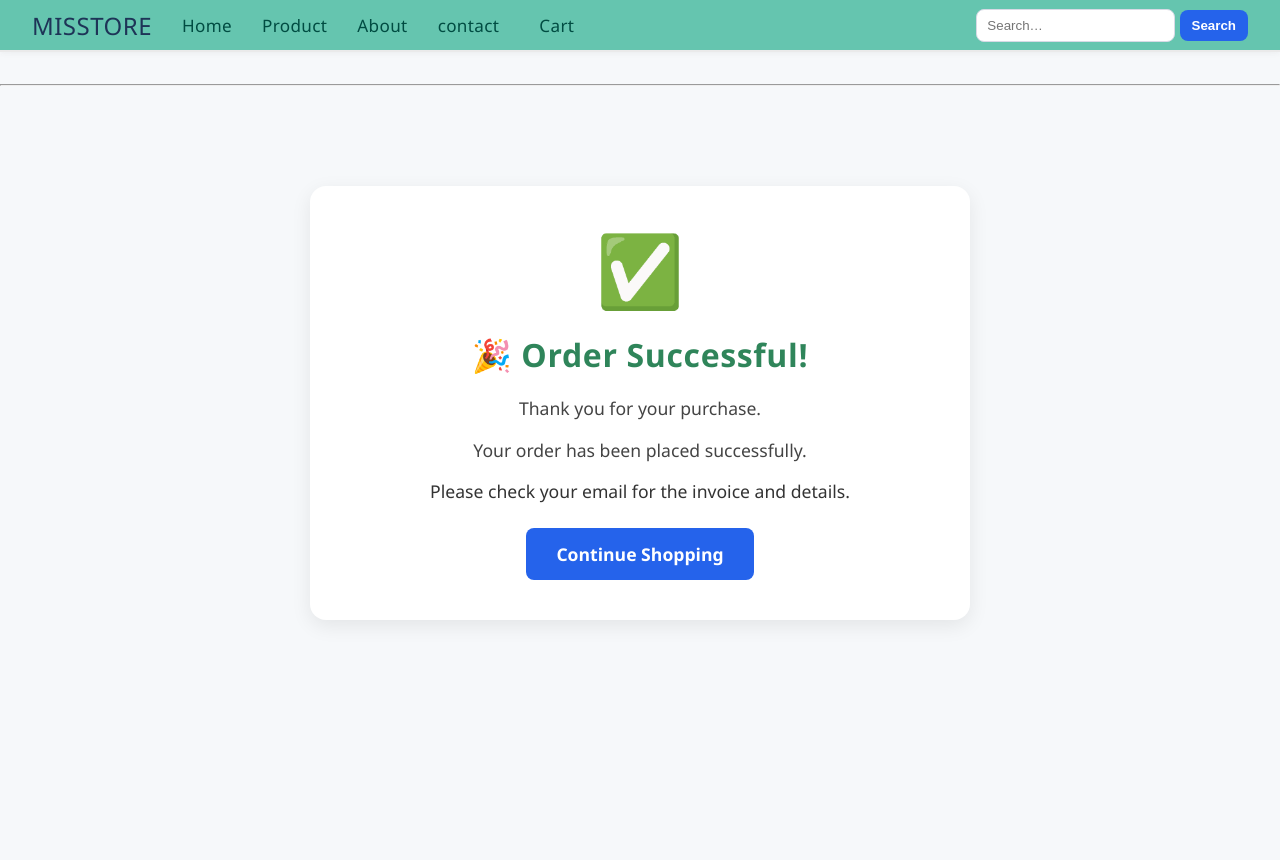
After one commit to sothun2025/PP, a Flask app: page /order_success in a window 1280 px wide. The commit adds this page. Shown: the top 860 px of the page. Run offline with Flask 3, Linux system fonts and the light colour scheme; some libraries are stand-ins or nearby versions.

Commit message:
Add files via upload

```diff
--- a/app.py
+++ b/app.py
@@ -760,6 +760,10 @@ def delete_from_cart(pid):
     flash('Item deleted from cart!')
     return redirect(url_for('cart'))
 
+@app.route('/order_success')
+def order_success():
+    return render_template('front/order_success.html')
+
 # --- Checkout Page ---
 # @app.route('/checkout', methods=['GET', 'POST'])
 # def checkout():
@@ -893,8 +897,10 @@ def checkout():
             send_invoice_email(email, email_subject, email_body)
 
             session['cart'] = {}
-            flash('Order placed! Check your email for invoice.')
-            return redirect(url_for('home'))
+            return redirect(url_for('order_success'))
+            # session['cart'] = {}
+            # flash('Order success🎊 Check your email for invoice.')
+            # return redirect(url_for('cart'))
 
         except Exception as e:
             print("Checkout error:", e)
--- a/requirements.txt
+++ b/requirements.txt
@@ -2,3 +2,5 @@ flask==3.1.1
 gunicorn==23.0.0
 flask_mail==0.9.1
 requests==2.32.3
+
+https://fakestoreapi.in/api/products
--- a/static/styles.css
+++ b/static/styles.css
@@ -806,3 +806,77 @@ nav .nav-right { margin-left:auto; }
   align-items: center;
   justify-content: center;
   box-shadow: 0 2px 6px rgba(29,78,216,.25);}
+
+/*order-success*/
+/* Order Success Page */
+.order-success-container {
+    max-width: 600px;
+    margin: 60px auto;
+    padding: 40px 30px;
+    background: #ffffff;
+    border-radius: 16px;
+    box-shadow: 0 6px 20px rgba(0,0,0,0.08);
+    text-align: center;
+    animation: fadeIn 0.7s ease-in-out;
+}
+
+.order-success-container h1 {
+    font-size: 2rem;
+    color: #2f855a;
+    margin-bottom: 20px;
+    animation: bounceIn 0.8s ease;
+}
+
+.order-success-container p {
+    font-size: 1.1rem;
+    color: #444;
+    margin-bottom: 10px;
+}
+
+.order-success-container p:last-of-type {
+    margin-bottom: 25px;
+    font-weight: 500;
+    color: #333;
+}
+
+.order-success-icon {
+    font-size: 4rem;
+    color: #38a169;
+    margin-bottom: 20px;
+    display: inline-block;
+    animation: pulse 1.5s infinite;
+}
+
+.order-success-btn {
+    display: inline-block;
+    background: #2563eb;
+    color: #fff;
+    padding: 14px 30px;
+    border-radius: 8px;
+    font-size: 1.1rem;
+    font-weight: bold;
+    text-decoration: none;
+    transition: background 0.3s ease, transform 0.2s ease;
+}
+
+.order-success-btn:hover {
+    background: #1d4ed8;
+    transform: translateY(-2px);
+}
+
+/* Animations */
+@keyframes fadeIn {
+    from { opacity: 0; transform: translateY(20px); }
+    to { opacity: 1; transform: translateY(0); }
+}
+
+@keyframes bounceIn {
+    0% { transform: scale(0.9); opacity: 0; }
+    60% { transform: scale(1.05); opacity: 1; }
+    100% { transform: scale(1); }
+}
+
+@keyframes pulse {
+    0%, 100% { transform: scale(1); }
+    50% { transform: scale(1.1); }
+}
--- /dev/null
+++ b/templates/front/order_success.html
@@ -0,0 +1,28 @@
+{#{% extends "front/index.html" %}#}
+{#{% block title %}Order Success{% endblock %}#}
+{##}
+{#{% block content %}#}
+{#<div class="checkout-container">#}
+{#    <h1 class="checkout-title">🎉 Order Successful!</h1>#}
+{#    <p>Thank you for your purchase. Your order has been placed successfully.</p>#}
+{#    <p>Please check your email for the invoice and details.</p>#}
+{##}
+{#    <a href="{{ url_for('catalog') }}" class="order-success-btn">Continue Shopping</a>#}
+{#</div>#}
+{#{% endblock %}#}
+
+
+{% extends "front/index.html" %}
+{% block title %}Order Success{% endblock %}
+
+{% block content %}
+<div class="order-success-container">
+    <div class="order-success-icon">✅</div>
+    <h1>🎉 Order Successful!</h1>
+    <p>Thank you for your purchase.</p>
+    <p>Your order has been placed successfully.</p>
+    <p>Please check your email for the invoice and details.</p>
+
+    <a href="{{ url_for('catalog') }}" class="order-success-btn">Continue Shopping</a>
+</div>
+{% endblock %}
```
Also changed, not shown: config.py (line endings or trailing spaces).
